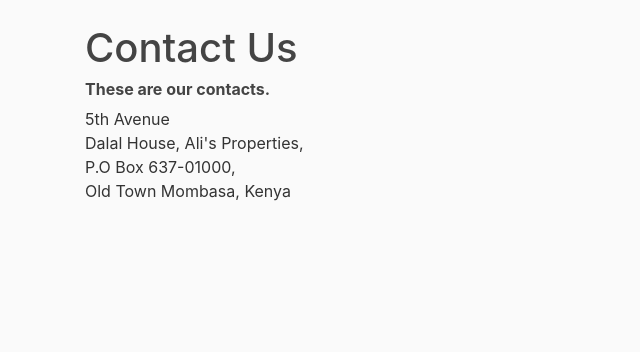
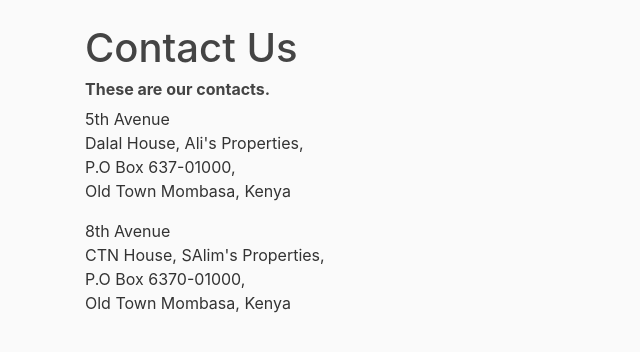
Before and after one commit to alexarirok/simple-falsk-app, a Flask app: page /contact in a window 1280 px wide. Shown: the part 56-408 px from the top of the page, without its empty margins (0-640 px from the left). Run offline with Flask 2, Linux system fonts and the light colour scheme; some libraries are stand-ins or nearby versions.

Commit message:
refactor

```diff
--- a/templates/contact.html
+++ b/templates/contact.html
@@ -11,6 +11,13 @@
                 Dalal House, Ali's Properties,<br>
                 P.O Box 637-01000, <br>
                 Old Town Mombasa, Kenya
+            </p>
+            <P>
+                8th Avenue<br>
+                CTN House, SAlim's Properties,<br>
+                P.O Box 6370-01000, <br>
+                Old Town Mombasa, Kenya
+
 
 
             </p>
```
